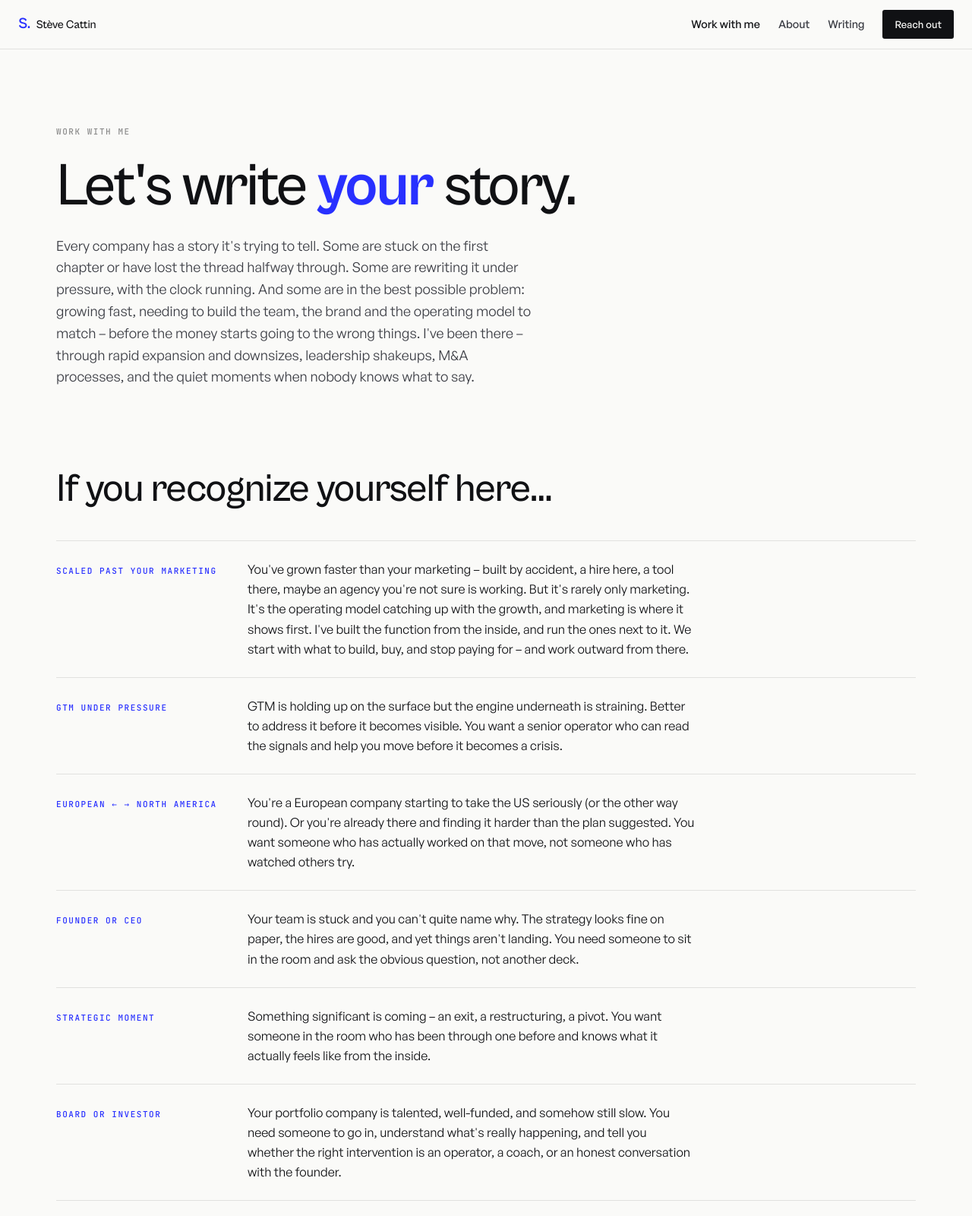
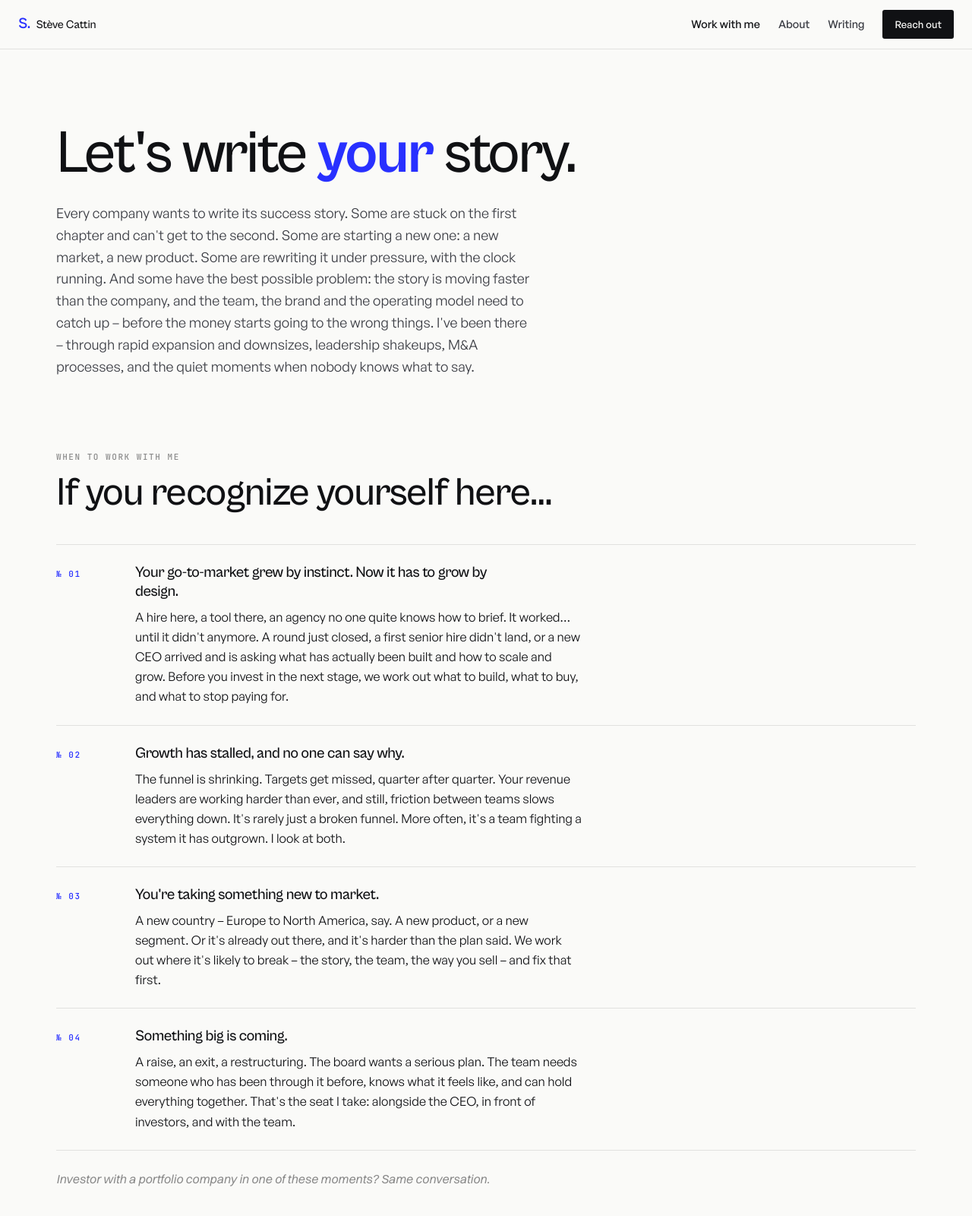
Before and after one commit to stevecattin/stevecattin.com, an Astro site: page /practice in a window 1280 px wide. Shown: the top 1600 px of the page at 76% size. Built offline with nearby package versions, Linux system fonts and the light colour scheme; Astro itself is replaced by a stand-in of ours.

Commit message:
Practice: "When to work with me" path, new pillars, 45-min first call
- Replace the six audience cards with four trigger moments (#when)
- Home: hero + closing CTA link to /practice#when
- Reorder /practice: moments, Kristin, what I bring, three ways, testimonials, CTA
- Rewrite "What I bring to the room" as six pillars
- New hero lede; drop the "Work with me" eyebrow and mid-page button
- First conversation is 45 minutes (practice, about)
- Kristin Johnsen's updated title, with a short version for row cards

Co-Authored-By: Claude Opus 5.5 <noreply@anthropic.com>
Claude-Session: https://claude.ai/code/session_01GyJp3gFvAt6yZ9MKSKQhf1

```diff
--- a/src/pages/about.astro
+++ b/src/pages/about.astro
@@ -194,7 +194,7 @@ const principles = [
     id="book"
     eyebrow="Are we a match?"
     headline="Let's have the conversation before anything else."
-    body="A twenty-minute intro call. No deck, no pre-work. I'll ask what's actually going on. If the fit is real, we'll both know by the end."
+    body="A forty-five-minute intro conversation. No deck, no pre-work. I'll ask what's actually going on. If the fit is real, we'll both know by the end."
     ctaLabel="Reach out"
     ctaModal={true}
     secondaryLabel="Read some writing first"
--- a/src/pages/index.astro
+++ b/src/pages/index.astro
@@ -49,8 +49,8 @@ const featuredPosts = featuredSlugs
             <button class="hero__cta hero__cta--primary" data-contact-trigger>
               Tell me your story →
             </button>
-            <a href="/practice" class="hero__cta hero__cta--secondary">
-              Who I work with →
+            <a href="/practice#when" class="hero__cta hero__cta--secondary">
+              When to work with me →
             </a>
           </div>
         </div>
@@ -135,6 +135,8 @@ const featuredPosts = featuredSlugs
     body="Tell me what's happening. We'll figure out together where to begin."
     ctaLabel="Tell me your story →"
     ctaModal
+    secondaryLabel="When to work with me →"
+    secondaryHref="/practice#when"
   />
 </BaseLayout>
 
--- a/src/pages/practice.astro
+++ b/src/pages/practice.astro
@@ -3,30 +3,22 @@ import BaseLayout from '../layouts/BaseLayout.astro';
 import CTABlock from '../components/CTABlock.astro';
 import Testimonials from '../components/Testimonials.astro';
 
-const audiences = [
+const moments = [
   {
-    tag: 'Scaled past your marketing',
-    body: 'You\'ve grown faster than your marketing – built by accident, a hire here, a tool there, maybe an agency you\'re not sure is working. But it\'s rarely only marketing. It\'s the operating model catching up with the growth, and marketing is where it shows first. I\'ve built the function from the inside, and run the ones next to it. We start with what to build, buy, and stop paying for – and work outward from there.',
+    title: "Your go-to-market grew by instinct. Now it has to grow by design.",
+    body: "A hire here, a tool there, an agency no one quite knows how to brief. It worked… until it didn't anymore. A round just closed, a first senior hire didn't land, or a new CEO arrived and is asking what has actually been built and how to scale and grow. Before you invest in the next stage, we work out what to build, what to buy, and what to stop paying for.",
   },
   {
-    tag: 'GTM under pressure',
-    body: 'GTM is holding up on the surface but the engine underneath is straining. Better to address it before it becomes visible. You want a senior operator who can read the signals and help you move before it becomes a crisis.',
+    title: "Growth has stalled, and no one can say why.",
+    body: "The funnel is shrinking. Targets get missed, quarter after quarter. Your revenue leaders are working harder than ever, and still, friction between teams slows everything down. It's rarely just a broken funnel. More often, it's a team fighting a system it has outgrown. I look at both.",
   },
   {
-    tag: 'European ← → North America',
-    body: 'You\'re a European company starting to take the US seriously (or the other way round). Or you\'re already there and finding it harder than the plan suggested. You want someone who has actually worked on that move, not someone who has watched others try.',
+    title: "You're taking something new to market.",
+    body: "A new country – Europe to North America, say. A new product, or a new segment. Or it's already out there, and it's harder than the plan said. We work out where it's likely to break – the story, the team, the way you sell – and fix that first.",
   },
   {
-    tag: 'Founder or CEO',
-    body: 'Your team is stuck and you can\'t quite name why. The strategy looks fine on paper, the hires are good, and yet things aren\'t landing. You need someone to sit in the room and ask the obvious question, not another deck.',
-  },
-  {
-    tag: 'Strategic moment',
-    body: 'Something significant is coming – an exit, a restructuring, a pivot. You want someone in the room who has been through one before and knows what it actually feels like from the inside.',
-  },
-  {
-    tag: 'Board or investor',
-    body: 'Your portfolio company is talented, well-funded, and somehow still slow. You need someone to go in, understand what\'s really happening, and tell you whether the right intervention is an operator, a coach, or an honest conversation with the founder.',
+    title: "Something big is coming.",
+    body: "A raise, an exit, a restructuring. The board wants a serious plan. The team needs someone who has been through it before, knows what it feels like, and can hold everything together. That's the seat I take: alongside the CEO, in front of investors, and with the team.",
   },
 ];
 
@@ -50,33 +42,37 @@ const modes = [
 
 const pillars = [
   {
-    title: 'A steady hand in constant change.',
-    body: 'I have been the constant while the companies around me went through existential change: downsizing, leadership change and team rebuilds, GTM reorganization.',
+    title: 'The whole engine, not just marketing.',
+    body: 'I\'ve built marketing inside scaling companies and sat on the leadership team above it. I\'ve shaped revenue strategies across the bowtie – acquisition, customer success, expansion. So I start where the spend isn\'t working, then name what it\'s really a symptom of: usually the operating model catching up with the growth.',
+  },
+  {
+    title: 'The people side of growth.',
+    body: 'A strategy is easy to write down. Whether it lands depends on the team: alignment, trust, the safety to say what isn\'t working. I look at the conversations that aren\'t happening as closely as I look at the funnel.',
+  },
+  {
+    title: 'A steady hand when it\'s hardest.',
+    body: 'Twice I\'ve been the constant while the company around me went through existential change – a downsize, an acquisition, a leadership rebuild. I know what it costs to be that close. Now I can stand close to it without being consumed by it.',
+  },
+  {
+    title: 'Two exits, from the inside.',
+    body: 'Operating leader and shareholder through both, on the deal team for the second, and the integration work after. I know what a company has to look like before the process starts.',
   },
   {
     title: 'A guide between business cultures.',
-    body: 'I have built and run teams on both sides of the Atlantic. I understand how culture varies between the US and Europe, between a startup and a Fortune 500 company, and how to use what each does well.',
+    body: 'I led a European company\'s move into North America – opened the office, hired the first team – and later ran global marketing for an American company. I understand how culture varies between the US and Europe, between a startup and a Fortune 500 company, and how to use what each does well.',
   },
   {
-    title: 'A focus on the destination.',
-    body: 'Whatever the destination is – an exit, a launch, a turnaround, a rebuild – I\'m focused on getting the team there. And if the destination is not clear, I\'ll work on that first.',
-  },
-  {
-    title: 'Rarely only marketing.',
-    body: 'I\'ve built marketing from inside scaling companies – never from the agency side of the table – and sat on the leadership team above it. So when the spend isn\'t working, I tell you what to ask for and what to stop paying for. Then I name what it\'s really a symptom of, which is usually the operating model catching up with the growth. The concrete fix is the way in. The bigger call is the work.',
-  },
-  {
-    title: 'A vision and framework for what\'s next.',
-    body: 'Transformation is the discipline of knowing what to automate, what to protect, and how to evolve a team when the rules underneath are changing.',
+    title: 'A framework for what AI changes.',
+    body: 'AI is changing what marketing teams do and how they\'re built. My framework maps what to automate, what to protect, and how to grow the team through it.',
     link: '/aima',
-    linkText: 'I built a framework for working through this.',
+    linkText: 'Explore the framework →',
   },
 ];
 
 const steps = [
   {
     num: '01',
-    title: 'A twenty-minute call.',
+    title: 'A forty-five-minute conversation.',
     body: 'No deck, no pitch. I ask what\'s actually going on. You ask whatever you need to. We both leave knowing whether this makes sense.',
   },
   {
@@ -98,65 +94,47 @@ const steps = [
 >
   <!-- Hero -->
   <section class="practice-hero container">
-    <p class="eyebrow">Work with me</p>
     <h1 class="practice-hero__title">
       Let's write <span class="accent">your</span> story.
     </h1>
     <p class="practice-hero__lede">
-      Every company has a story it's trying to tell. Some are stuck on the first
-      chapter or have lost the thread halfway through. Some are rewriting it
-      under pressure, with the clock running. And some are in the best possible
-      problem: growing fast, needing to build the team, the brand and the
-      operating model to match – before the money starts going to the wrong
-      things. I've been there – through rapid expansion and downsizes, leadership
-      shakeups, M&A processes, and the quiet moments when nobody knows what
-      to say.
+      Every company wants to write its success story. Some are stuck on the
+      first chapter and can't get to the second. Some are starting a new one:
+      a new market, a new product. Some are rewriting it under pressure, with
+      the clock running. And some have the best possible problem: the story is
+      moving faster than the company, and the team, the brand and the operating
+      model need to catch up – before the money starts going to the wrong
+      things. I've been there – through rapid expansion and downsizes,
+      leadership shakeups, M&A processes, and the quiet moments when nobody
+      knows what to say.
     </p>
   </section>
 
-  <!-- Who this is for -->
-  <section id="who-i-work-with" class="practice-audiences section container">
+  <!-- When to work with me -->
+  <section id="when" class="practice-audiences section container">
     <header class="practice-audiences__header">
-
+      <p class="eyebrow">When to work with me</p>
       <h2>If you recognize yourself here…</h2>
     </header>
 
     <ol class="practice-audiences__list">
-      {audiences.map((a) => (
+      {moments.map((m, i) => (
         <li class="practice-audiences__item">
-          <span class="practice-audiences__tag">{a.tag}</span>
-          <p class="practice-audiences__note">{a.body}</p>
+          <span class="practice-audiences__num">№ {String(i + 1).padStart(2, '0')}</span>
+          <div>
+            <h3 class="practice-audiences__title">{m.title}</h3>
+            <p class="practice-audiences__note">{m.body}</p>
+          </div>
         </li>
       ))}
     </ol>
+
+    <p class="practice-audiences__aside">Investor with a portfolio company in one of these moments? Same conversation.</p>
   </section>
 
   <!-- No rule after this one – the quote is itself the break between the
        recognition list and the offer. -->
   <Testimonials featuredId="kristin-johnsen" eyebrow="" title="" width="content" />
-
-  <!-- Engagement modes -->
-  <section class="practice-modes section container">
-    <header class="practice-modes__header">
-
-      <h2>Three ways to work together.</h2>
-    </header>
-
-    <div class="practice-modes__grid">
-      {modes.map((m, i) => (
-        <article class="practice-modes__card">
-          <span class="practice-modes__num">№ {String(i + 1).padStart(2, '0')}</span>
-          <h3><span>{m.title}</span></h3>
-          <p>{m.body}</p>
-          <p class="practice-modes__fit">{m.fit}</p>
-        </article>
-      ))}
-    </div>
-
-    <button class="practice-modes__cta" data-contact-trigger>Get in touch</button>
-  </section>
-
-  <hr class="rule" />
 
   <!-- Pillars -->
   <section class="practice-pillars section container">
@@ -185,13 +163,34 @@ const steps = [
     </p>
   </section>
 
+  <hr class="rule" />
+
+  <!-- Engagement modes -->
+  <section class="practice-modes section container">
+    <header class="practice-modes__header">
+
+      <h2>Three ways to work together.</h2>
+    </header>
+
+    <div class="practice-modes__grid">
+      {modes.map((m, i) => (
+        <article class="practice-modes__card">
+          <span class="practice-modes__num">№ {String(i + 1).padStart(2, '0')}</span>
+          <h3><span>{m.title}</span></h3>
+          <p>{m.body}</p>
+          <p class="practice-modes__fit">{m.fit}</p>
+        </article>
+      ))}
+    </div>
+  </section>
+
   <Testimonials rowIds={["karen-clarke", "christina-nahal", "berin-sadikovic"]} />
 
   <CTABlock
     id="book"
     eyebrow="Are we a match?"
     headline="The best way to know is a conversation."
-    body="Twenty minutes. No deck, no pitch. I'll ask what's actually going on, and we'll see whether this makes sense for both of us."
+    body="Forty-five minutes. No deck, no pitch. I'll ask what's actually going on, and we'll see whether this makes sense for both of us."
     ctaLabel="Reach out"
     ctaModal={true}
     secondaryLabel="Read some writing first"
@@ -210,9 +209,6 @@ const steps = [
     padding-bottom: 0;
   }
 
-  .practice-hero .eyebrow {
-    margin-bottom: var(--space-6);
-  }
 
   .practice-hero__title {
     font-family: var(--font-display);
@@ -276,7 +272,7 @@ const steps = [
 
   .practice-audiences__item {
     display: grid;
-    grid-template-columns: 220px 1fr;
+    grid-template-columns: 72px 1fr;
     gap: var(--space-8);
     padding-block: var(--space-6);
     border-top: 1px solid var(--color-line);
@@ -286,13 +282,30 @@ const steps = [
     border-bottom: 1px solid var(--color-line);
   }
 
-  .practice-audiences__tag {
+  .practice-audiences__num {
     font-family: var(--font-mono);
     font-size: var(--text-mono-sm);
     letter-spacing: var(--tracking-wide);
     text-transform: uppercase;
     color: var(--color-cobalt);
     font-weight: 500;
+  }
+
+  .practice-audiences__title {
+    font-family: var(--font-display);
+    font-size: 1.25rem;
+    line-height: 1.25;
+    letter-spacing: var(--tracking-tight);
+    color: var(--color-ink);
+    margin-bottom: var(--space-2);
+    max-width: 40ch;
+  }
+
+  .practice-audiences__aside {
+    margin-top: var(--space-6);
+    font-family: var(--font-accent);
+    font-style: italic;
+    color: var(--color-ash);
   }
 
   .practice-audiences__note {
```
Also changed, not shown: src/components/Testimonials.astro (+5 -3 lines).
